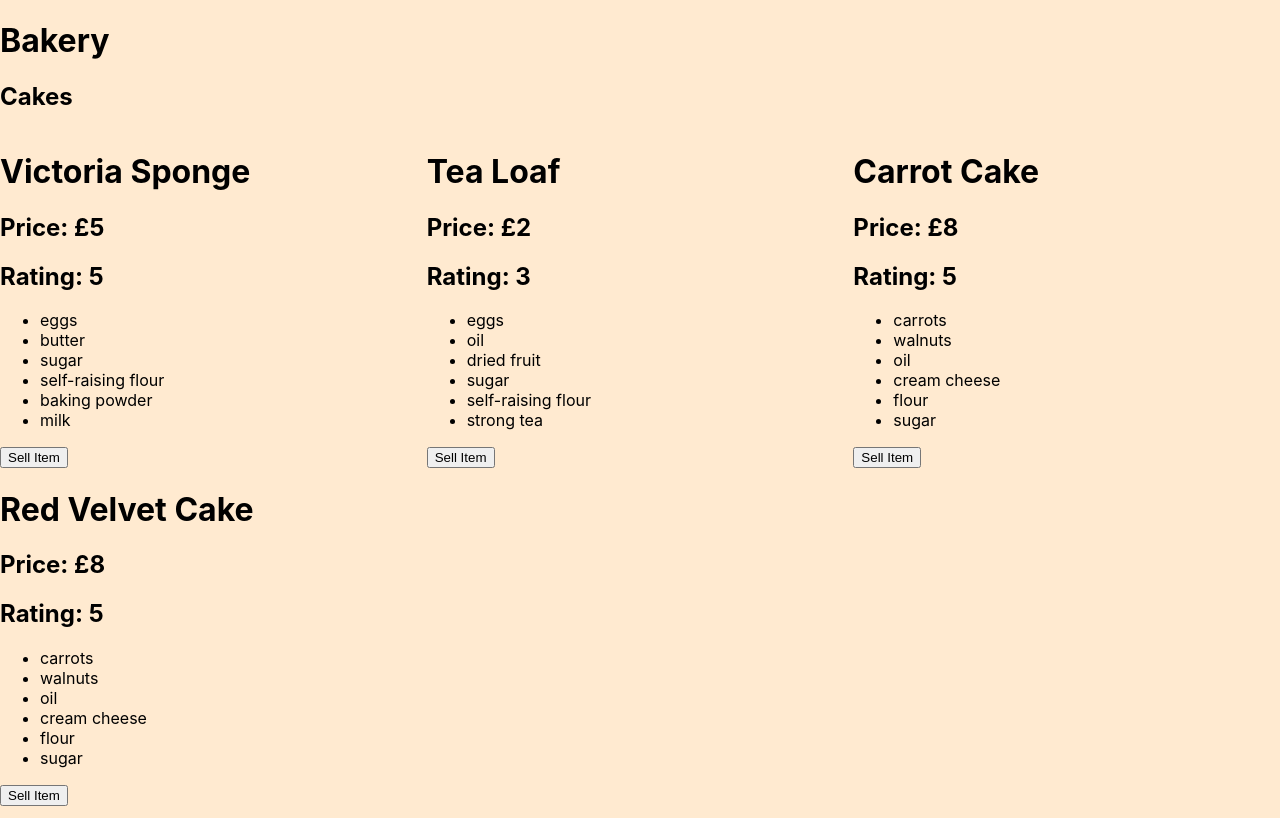
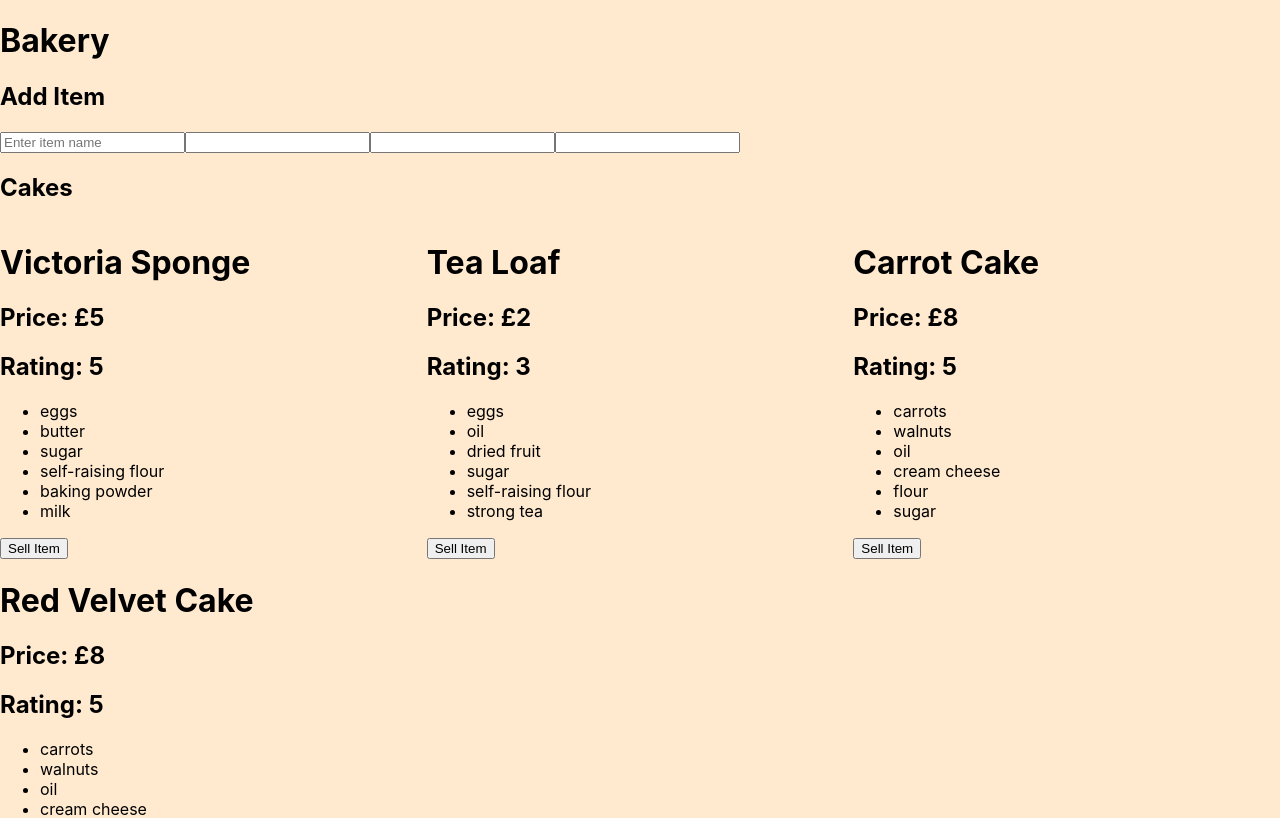
Before and after one commit to TDD66/lab_forms_bakery, a React (Create React App) app: page / in a window 1280 px wide. Shown: the top 818 px of the page. Built offline with nearby package versions, Linux system fonts and the light colour scheme.

Commit message:
Did AddItem

```diff
--- a/src/components/AddItem.js
+++ b/src/components/AddItem.js
@@ -1,5 +1,56 @@
-const AddItem = () => {
-    return ( <></> );
+import { useState } from "react";
+
+const AddItem = ({addNewItem}) => {
+
+const [name, setName] = useState("");
+const [ingredients, setIngredients] = useState([]);
+const [price, setPrice] = useState(null);
+const [rating, setRating] = useState(null);
+
+
+
+
+
+
+
+    return (
+    <>
+    <h2>Add Item</h2>
+    <form>
+        <input
+        type="text"
+        name="name"
+        placeholder="Enter item name"
+        value={name}
+        onChange={(event)=> setName(event.target.value)}
+        />
+         <input/>
+         <input/>
+         <input/>
+    </form>
+
+
+
+
+
+
+
+
+    </> );
+
+
+
+
+
 }
 
+
+
+
+
+
+
+
+
+
 export default AddItem;
--- a/src/containers/BakeryContainer.js
+++ b/src/containers/BakeryContainer.js
@@ -12,7 +12,11 @@ const  BakeryContainer = () => {
         setTotalValueSold(totalValueSold + price);
     }
 
-    const items = BakeryItemsPayload;
+    const [items, setItems] = useState(BakeryItemsPayload);
+
+    const addNewItem = (newItem) => {
+        setItems([...items, newItem]);
+    }
 
     const displayItems = (type) => {
         return items.map((item) => <Item key={item.name} item={item} itemType={type} sellItem={sellItem}/>);
@@ -21,7 +25,7 @@ const  BakeryContainer = () => {
     return (
         <>
             <div className="add-item">
-                <AddItem />
+                <AddItem addNewItem={addNewItem}/>
             </div>
             <div className="bakery-items">
                 <div className="cakes-section">
```
